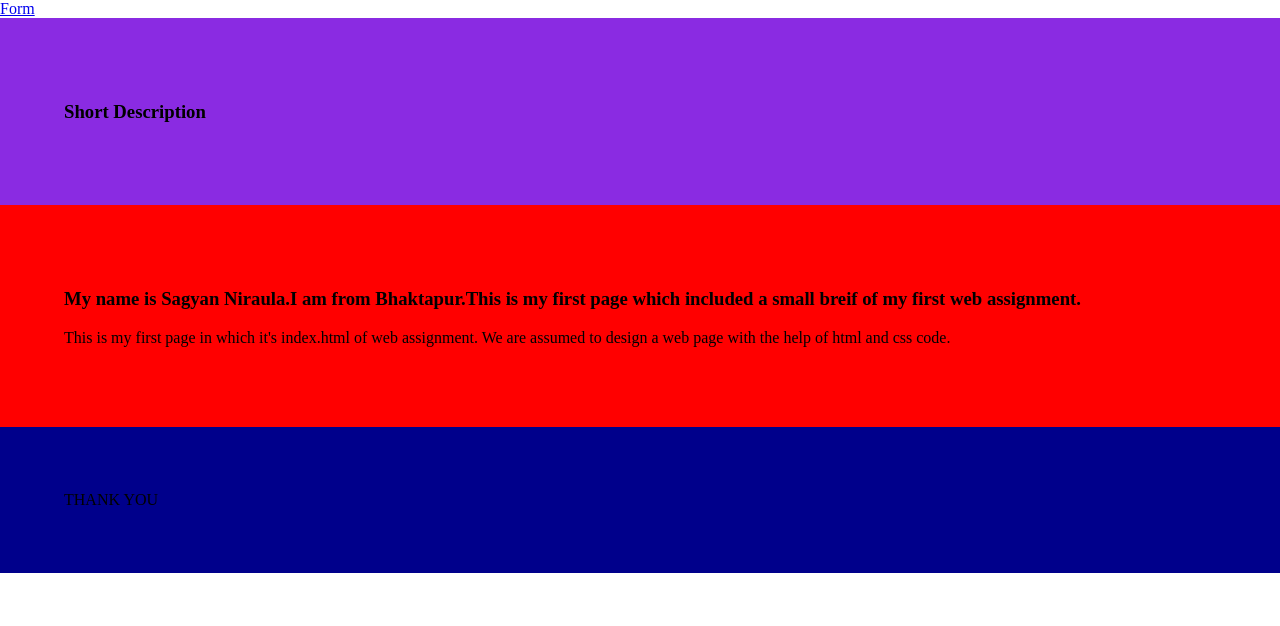
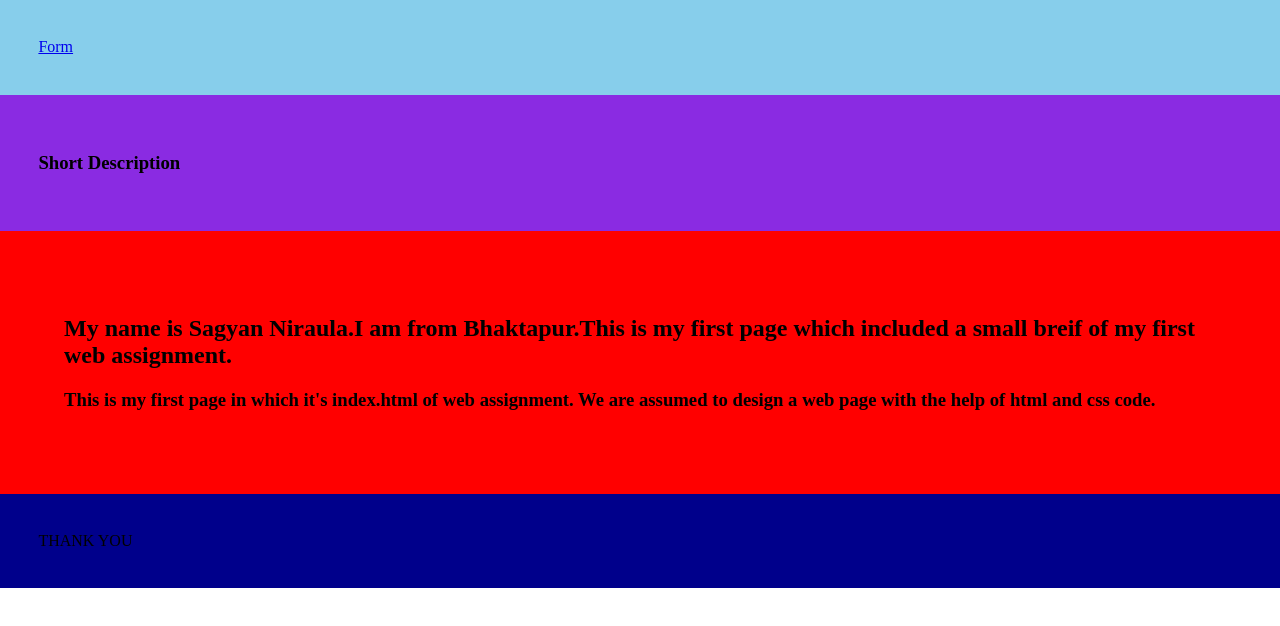
Before and after one commit to sagyan123/Web-assignment-, a plain HTML site: page index.html in a window 1280 px wide. Drawn offline with Linux system fonts and the light colour scheme.

Commit message:
first commit

```diff
--- a/index.html
+++ b/index.html
@@ -1,16 +1,19 @@
 <!DOCTYPE html>
 <html>
 <head>
-	<a href="=file:///Users/sagyanniraula/Documents/web%20assignment%20/form.html">Form</a>
+	<nav>
+		<ul>
+	<li><a href="=file:///Users/sagyanniraula/Documents/web%20assignment%20/form.html">Form</a></li>
+</ul>
+</nav>
 <title>Index</title>
 <link rel="stylesheet" type="text/css" href="main.css">
 </head>
 <body>
 	<div class="header"><h3>Short Description</h3></div>
 	<div class="container">
-	<h3>
-	<p> My name is Sagyan Niraula.I am from Bhaktapur.This is my first page which included a small breif of my first web assignment.</h3>
-  This is my first page in which it's index.html of web assignment. We are assumed to design a web page with the help of html and css code.
+	<p><h2>My name is Sagyan Niraula.I am from Bhaktapur.This is my first page which included a small breif of my first web assignment.</h2>
+  <h3>This is my first page in which it's index.html of web assignment. We are assumed to design a web page with the help of html and css code.</h3>
   </p>
   </div>
     <div class="footer">
--- a/main.css
+++ b/main.css
@@ -1,4 +1,17 @@
 body{ margin: 0; padding: 10; font-size: 40; }
-.header{background-color: blueviolet; padding: 5%; text-align:  centre ; }
+.header{background-color: blueviolet; padding: 3%; text-align:  centre ; }
 .container{ background-color: red; padding: 5%;  }
-.footer{ background-color: darkblue; padding: 5%; text-align: centre;}
+.footer{ background-color: darkblue; padding: 3%; text-align: centre;}
+
+nav{background: skyblue;}
+nav ul{margin: 0px; padding: 0;}
+nav ul li{
+	list-style: none; float: centre ; margin: 0 %; padding: 3%; background: light green;
+}
+
+.maintitle {
+	background-color: blueviolet;
+	padding: 20px;
+	text-align: centre ;
+
+}
```
Also changed, not shown: contact.html (renamed from form.html).
